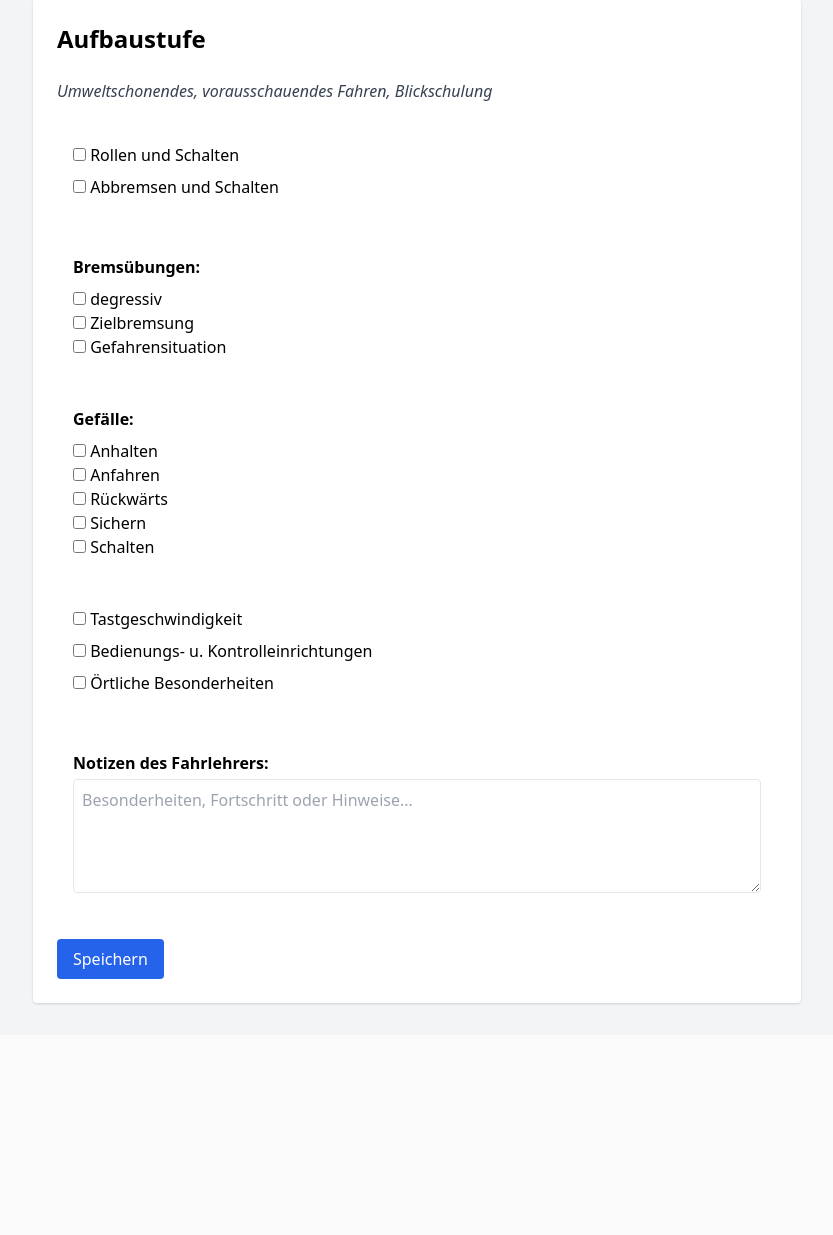
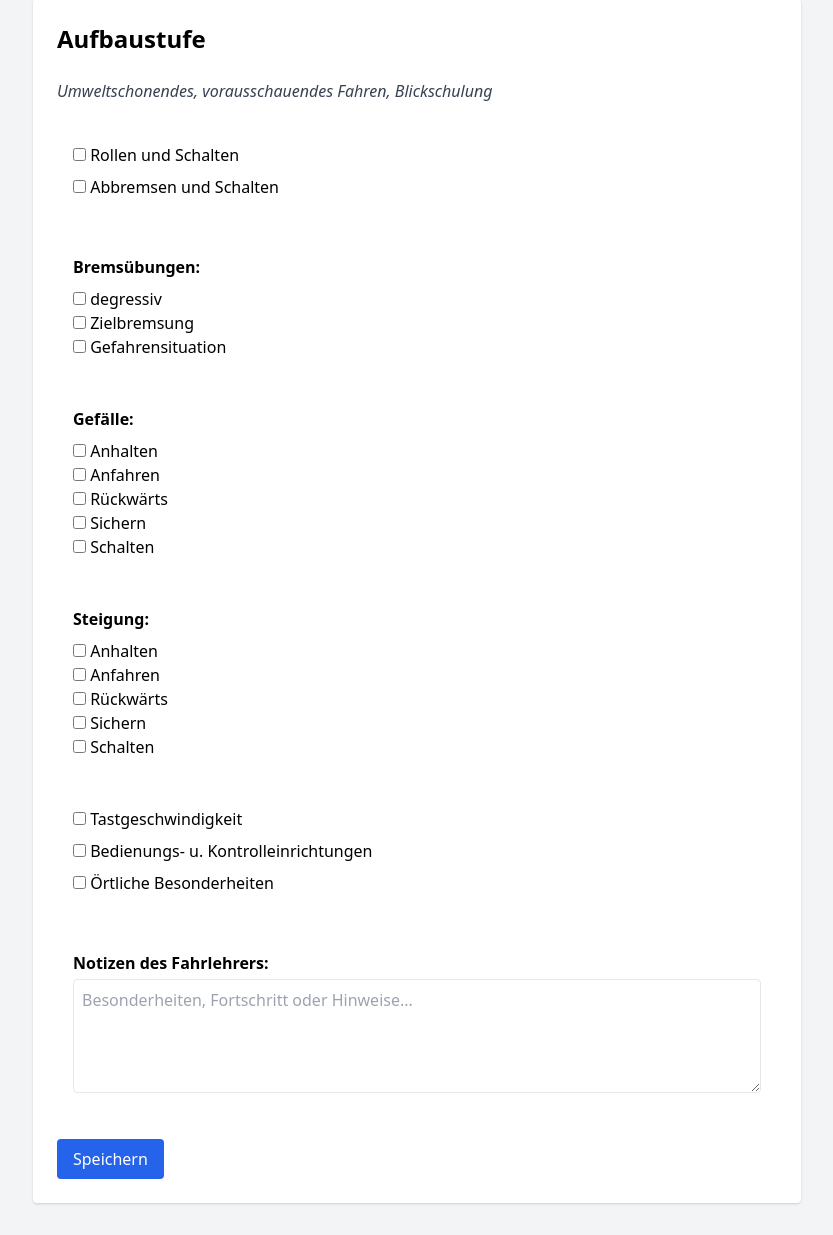
Before and after one commit to eyfahrlehrer/schuelerakte, a Flask app: page /aufbaustufe in a window 1280 px wide. Shown: the part 33-1268 px from the top of the page, without its empty margins (223-1056 px from the left). Before the commit the page ends 1038 px from the top, so only its background shows below. Run offline with Flask 3, Linux system fonts and the light colour scheme; the visitor is signed in with stand-in values (Sample User, id 1).

Commit message:
Update aufbaustufe.html

```diff
--- a/templates/aufbaustufe.html
+++ b/templates/aufbaustufe.html
@@ -11,19 +11,19 @@
     <p class="mb-6 italic text-gray-700">Umweltschonendes, vorausschauendes Fahren, Blickschulung</p>
 
     <form method="POST">
-      <div class="bg-orange-100 p-4 rounded mb-4">
+      <div class="bg-orange-300 p-4 rounded mb-4">
         <label class="block mb-2"><input type="checkbox" name="rollen"> Rollen und Schalten</label>
         <label class="block mb-2"><input type="checkbox" name="abbremsen"> Abbremsen und Schalten</label>
       </div>
 
-      <div class="bg-orange-100 p-4 rounded mb-4">
+      <div class="bg-orange-300 p-4 rounded mb-4">
         <p class="font-semibold mb-2">Bremsübungen:</p>
         <label class="block"><input type="checkbox" name="brems_degressiv"> degressiv</label>
         <label class="block"><input type="checkbox" name="brems_ziel"> Zielbremsung</label>
         <label class="block"><input type="checkbox" name="brems_gefahr"> Gefahrensituation</label>
       </div>
 
-      <div class="bg-orange-100 p-4 rounded mb-4">
+      <div class="bg-orange-300 p-4 rounded mb-4">
         <p class="font-semibold mb-2">Gefälle:</p>
         <label class="block"><input type="checkbox" name="g_anh"> Anhalten</label>
         <label class="block"><input type="checkbox" name="g_anf"> Anfahren</label>
@@ -32,13 +32,22 @@
         <label class="block"><input type="checkbox" name="g_schalten"> Schalten</label>
       </div>
 
-      <div class="bg-orange-100 p-4 rounded mb-4">
+      <div class="bg-orange-300 p-4 rounded mb-4">
+        <p class="font-semibold mb-2">Steigung:</p>
+        <label class="block"><input type="checkbox" name="s_anh"> Anhalten</label>
+        <label class="block"><input type="checkbox" name="s_anf"> Anfahren</label>
+        <label class="block"><input type="checkbox" name="s_rueck"> Rückwärts</label>
+        <label class="block"><input type="checkbox" name="s_sichern"> Sichern</label>
+        <label class="block"><input type="checkbox" name="s_schalten"> Schalten</label>
+      </div>
+
+      <div class="bg-orange-300 p-4 rounded mb-4">
         <label class="block mb-2"><input type="checkbox" name="tastgeschwindigkeit"> Tastgeschwindigkeit</label>
         <label class="block mb-2"><input type="checkbox" name="kontrolleinrichtungen"> Bedienungs- u. Kontrolleinrichtungen</label>
         <label class="block mb-2"><input type="checkbox" name="besonderheiten"> Örtliche Besonderheiten</label>
       </div>
 
-      <div class="bg-orange-100 p-4 rounded mb-6">
+      <div class="bg-orange-300 p-4 rounded mb-6">
         <label for="notizen" class="block font-semibold mb-1">Notizen des Fahrlehrers:</label>
         <textarea name="notizen" id="notizen" rows="4" class="w-full border p-2 rounded" placeholder="Besonderheiten, Fortschritt oder Hinweise..."></textarea>
       </div>
```
